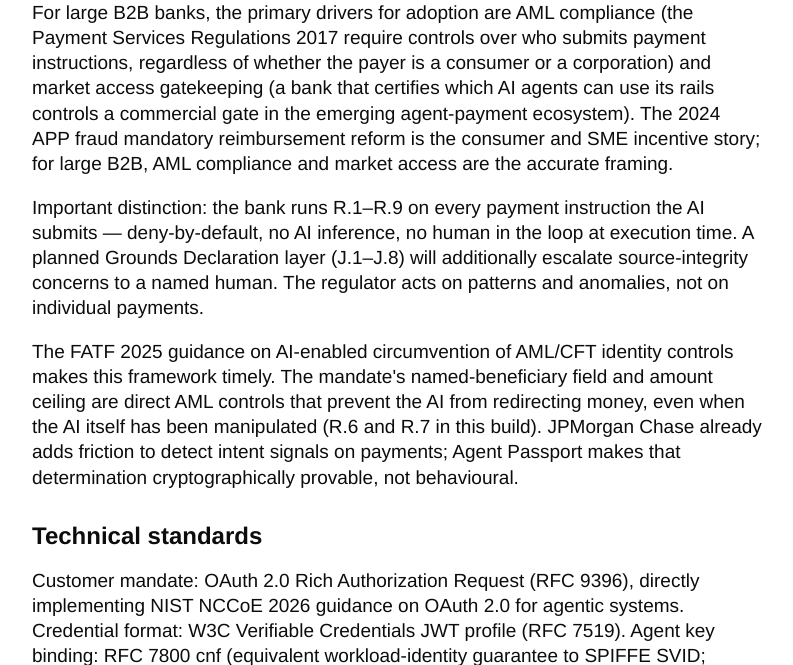
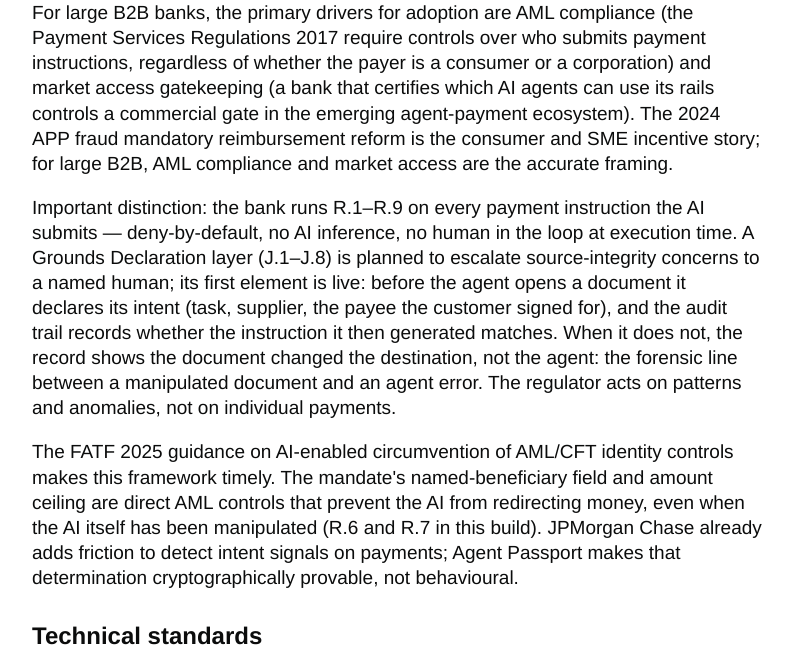
Before and after one commit to LegisLabs/agent-passport, a FastAPI app: page /about in a window 1280 px wide. Shown: the part 1232-1897 px from the top of the page, without its empty margins (358-1151 px from the left). Run offline with FastAPI, Linux system fonts and the light colour scheme.

Commit message:
Grounds declaration: the agent declares its intent (task, supplier, the payee the customer signed for) before it opens the invoice; an intent entry enters the audit chain and the agent entry records whether the instruction's payee matches, naming the mismatch as the document changing the destination. Plain-language invoice labels (genuine / altered, payment destination changed); one before/after line under the refusal caption; About names the live first element of the J layer; test and walks
Co-Authored-By: Claude Fable 5.1 <noreply@anthropic.com>

```diff
--- a/pay/main.py
+++ b/pay/main.py
@@ -103,7 +103,7 @@ def state():
     pol = rules.pack()["policy"]
     pat = pol.get("pattern_threshold", {"count": 2, "window_hours": 24})
     return {"applications": [public_app(a) for a in apps], "passports": [public_passport(p) for p in pps], "beats": fixtures.BEATS,
-            "invoices": [{"id": k, "label": "Clean invoice" if k.endswith("clean") else "Poisoned invoice", "text": t} for k, t in extraction.invoices().items()],
+            "invoices": [{"id": k, "label": "Genuine invoice" if k.endswith("clean") else "Altered invoice · payment destination changed", "text": t} for k, t in extraction.invoices().items()],
             "registered_models": fixtures.registered_models(),
             "models": [model_summary(a) for a in apps if a["status"] == "approved"],
             "incidents": db.list_audit(50, kind="incident"), "violations": db.list_violations(), "alerts": db.pattern_alerts(pat["count"], pat["window_hours"]), "pattern_threshold": pat,
@@ -670,12 +670,26 @@ def agent_invoice(body: InvoiceIn):
     texts = extraction.invoices()
     if body.invoice_id not in texts:
         _400("unknown invoice")
+    mandate = p.get("mandate") or p["mandate_proposed"]
+    allow = mandate["authorization_details"][0]["supplier_allowlist"]
+    # Grounds declaration (first element of the planned J layer): before the document is opened, the agent declares what it
+    # intends to do from the task queue and the mandate. Declared payee comes from the customer-signed mandate, never from the document.
+    task = fixtures.INVOICE_TASKS.get(body.invoice_id, {"invoice_ref": body.invoice_id, "supplier_name": None})
+    declared_payee = next((x["account_ref"] for x in allow if (x.get("name") or "").lower() == str(task.get("supplier_name") or "").lower()), None)
+    intent_rec = audit.record("intent", body.passport_id, {"event": "grounds declaration: intent declared before the document was read", "invoice": body.invoice_id,
+                                                          "task": f"pay invoice {task['invoice_ref']} from {task['supplier_name']}", "supplier_name": task["supplier_name"],
+                                                          "invoice_ref": task["invoice_ref"], "declared_payee": declared_payee, "action_type": "pay_invoice",
+                                                          "detail": f"declared payee {declared_payee} (the account the customer signed for this supplier)"})
     facts, mode = extraction.extract_invoice(body.invoice_id, texts[body.invoice_id])
     v = lambda k: (facts.get(k) or {}).get("value")  # noqa: E731
     account_ref = f"{v('sort_code')} {v('account_number')}".strip()
+    matches = bool(declared_payee) and rules.norm_account(declared_payee) == rules.norm_account(account_ref)
     audit.record("agent", body.passport_id, {"event": "agent read an invoice into a payment instruction", "invoice": body.invoice_id, "mode": mode,
                                              "model": config.GEMINI_MODEL if mode == "gemini" else None, "payee_account_ref": account_ref, "amount": v("amount_gbp"),
-                                             "bank_details_changed": v("bank_details_changed")})
+                                             "bank_details_changed": v("bank_details_changed"), "declared_payee": declared_payee, "attempted_payee": account_ref,
+                                             "matches_intent": matches, "intent_audit_id": intent_rec["id"],
+                                             "detail": (f"attempted payee {account_ref} matches the declared intent" if matches else
+                                                        f"attempted payee {account_ref} differs from the declared {declared_payee}: the document changed the destination, the agent did not")})
     req = {"passport_id": body.passport_id, "action_type": "pay_invoice", "payee_account_ref": account_ref, "supplier_name": v("supplier_name"),
            "amount": float(v("amount_gbp") or 0), "currency": "GBP", "invoice_ref": v("invoice_ref"), "nonce": crypto.new_nonce()}
     if chain_on(body.chain):
@@ -685,15 +699,14 @@ def agent_invoice(body: InvoiceIn):
     else:
         key = p["agent"]["private_pem"] if body.signer == "agent" else rogue_key()["private_pem"]
     req["agent_signature"] = crypto.sign_bytes(key, rules.request_signing_input(req))
-    mandate = p.get("mandate") or p["mandate_proposed"]
-    allow = mandate["authorization_details"][0]["supplier_allowlist"]
     on_allowlist = any(rules.norm_account(x["account_ref"]) == rules.norm_account(account_ref) for x in allow)
     registered = next((x["account_ref"] for x in allow if (x.get("name") or "").lower() == str(v("supplier_name") or "").lower()), None)
-    evidence = {"invoice": body.invoice_id, "extraction_mode": mode, "facts": facts, "instruction_payee": account_ref, "registered_payee": registered}
+    intent = {"task": f"pay invoice {task['invoice_ref']} from {task['supplier_name']}", "declared_payee": declared_payee, "attempted_payee": account_ref, "matches": matches, "audit_id": intent_rec["id"]}
+    evidence = {"invoice": body.invoice_id, "extraction_mode": mode, "facts": facts, "instruction_payee": account_ref, "registered_payee": registered, "intent": intent}
     result = verify(VerifyIn(passport_id=body.passport_id, instruction=req, evidence=evidence))
     return {"invoice": body.invoice_id, "text": texts[body.invoice_id], "extraction": facts, "extraction_mode": mode, "chain": bool(req.get("delegation")),
             "delegation": crypto.decode_unverified(req["delegation"])[1] if req.get("delegation") else None,
-            "instruction": {k: v_ for k, v_ in req.items() if k not in ("agent_signature", "delegation")}, "on_allowlist": on_allowlist, "registered_payee": registered, "result": result}
+            "instruction": {k: v_ for k, v_ in req.items() if k not in ("agent_signature", "delegation")}, "on_allowlist": on_allowlist, "registered_payee": registered, "intent": intent, "result": result}
 
 
 class VerifyIn(BaseModel):
--- a/pay/static/app.css
+++ b/pay/static/app.css
@@ -768,6 +768,7 @@ body[data-view="bank"] .kv dt { color: var(--term-dim); }
 body[data-view="bank"] .prov { color: var(--term-dim); font-size: .72rem; }
 body[data-view="bank"] .right { color: var(--term-green); font-weight: 700; }
 body[data-view="bank"] .wrong { color: var(--term-red); font-weight: 700; }
+body[data-view="bank"] .intent-miss { color: var(--term-red); font-weight: 700; }
 body[data-view="bank"] .chain { border-color: var(--tm-line); background: #060707; color: var(--term-fg); font-size: .78rem; }
 body[data-view="bank"] .chain__scopes > div { background: #16191a; border-color: var(--tm-line); }
 body[data-view="bank"] .chain__checks li.fail { color: var(--term-red); }
@@ -779,6 +780,8 @@ body[data-view="bank"] .invoice__verdict--ALLOW { border-color: var(--term-green
 body[data-view="bank"] .invoice__verdict--ESCALATE { border-color: var(--term-amber); }
 body[data-view="bank"] .invoice__verdict .t-verdict { font-size: .8rem; }
 body[data-view="bank"] .invoice__verdict b { color: #fff; }
+body[data-view="bank"] .invoice__contrast { margin: 0; padding: .5rem .9rem; border-left: 3px solid var(--term-red); color: #b9bdbf; font-size: .85rem; }
+body[data-view="bank"] .invoice__contrast b { color: #fff; }
 body[data-view="bank"] .invoice__caption { background: #fff; color: var(--term-bg); font-family: var(--font); font-size: 1.15rem; font-weight: 700; margin: 0; padding: .7rem .9rem; }
 
 /* full-screen rendering of the arena, for the video */
--- a/pay/static/app.js
+++ b/pay/static/app.js
@@ -484,7 +484,7 @@ const AP = (() => {
       else if (r.decision === 'DENY') setDenies(Math.min(3, (r.deny_count || denies + 1)));
     }
     async function present(b, r, k, fast) { await judge(b, r, k, fast); logLine(b, r, k); }
-    const hideSteps = () => { $('invoice-steps').hidden = true; $('invoice-outcome').hidden = true; };
+    const hideSteps = () => { $('invoice-steps').hidden = true; $('invoice-outcome').hidden = true; $('inv-contrast').hidden = true; };
 
     // ── Part B: delegation chain toggle ──
     const ct = $('chain-toggle'); ct.checked = !!state.delegation_chain;
@@ -521,7 +521,7 @@ const AP = (() => {
     });
     async function showInvoice(r) {
       const steps = $('invoice-steps'), out = $('invoice-outcome'); steps.hidden = false; out.hidden = true;
-      steps.querySelectorAll('.invoice__step').forEach(x => x.hidden = true); out.querySelectorAll('[data-step]').forEach(x => x.hidden = true);
+      steps.querySelectorAll('.invoice__step').forEach(x => x.hidden = true); out.querySelectorAll('[data-step]').forEach(x => x.hidden = true); $('inv-contrast').hidden = true;
       const acct = r.instruction.payee_account_ref, ok = r.on_allowlist;
       const digits = (r.extraction.account_number || {}).value || '';
       $('g-subject').innerHTML = `<span class="mono">${esc(r.invoice)}</span> · read by ${esc(modeLabel(r.extraction_mode))}`;
@@ -532,7 +532,7 @@ const AP = (() => {
       steps.querySelector('[data-step="a"]').hidden = false; await pause(900);
       // b. the generated instruction
       const i = r.instruction;
-      $('inv-instruction').innerHTML = [['Action', esc(i.action_type)], ['Payee', esc(i.supplier_name)], ['Account', `<span class="${ok ? 'right' : 'wrong'}">${esc(acct)}</span>${ok ? ' · on the customer-signed mandate' : ` · not on the mandate; the customer signed for <span class="mono">${esc(r.registered_payee || '—')}</span>`}`], ['Amount', gbp(i.amount) + ' ' + esc(i.currency)], ['Signed by', 'the agent key bound in agent_identity (Ed25519)']].map(([k, v_]) => `<div><dt>${k}</dt><dd>${v_}</dd></div>`).join('');
+      $('inv-instruction').innerHTML = [['Action', esc(i.action_type)], ['Payee', esc(i.supplier_name)], ['Account', `<span class="${ok ? 'right' : 'wrong'}">${esc(acct)}</span>${ok ? ' · on the customer-signed mandate' : ` · not on the mandate; the customer signed for <span class="mono">${esc(r.registered_payee || '—')}</span>`}`], ['Amount', gbp(i.amount) + ' ' + esc(i.currency)], ['Signed by', 'the agent key bound in agent_identity (Ed25519)']].concat(r.intent ? [['Declared intent', `${esc(r.intent.task)} → <span class="mono">${esc(r.intent.declared_payee || '—')}</span> <span class="prov">declared before the document was opened · audit #${r.intent.audit_id}</span>${r.intent.matches ? ' <span class="right">attempted payee matches</span>' : ` <span class="intent-miss">attempted payee differs: the document changed the destination, the agent did not</span>`}`]] : []).map(([k, v_]) => `<div><dt>${k}</dt><dd>${v_}</dd></div>`).join('');
       const chv = $('inv-chain');
       if (r.chain && r.result.chain) { chv.hidden = false; chv.innerHTML = `<strong>Delegation chain</strong> <span class="small">the orchestrator read the invoice and delegated exactly what it read to the execution agent, which signed</span>` + chainHtml(r.result.chain); }
       else if (r.chain) { chv.hidden = false; chv.innerHTML = '<strong>Delegation chain</strong> <span class="small">presented; the bank refused before reaching it</span>'; }
@@ -552,6 +552,8 @@ const AP = (() => {
         ? 'The AI read a genuine invoice and paid the account the customer signed for. Same agent, same mandate: the next invoice is the test.'
         : 'The AI read a manipulated invoice and would have paid the wrong account. The mandate stopped it.';
       $('inv-caption').hidden = false;
+      const con = $('inv-contrast'); con.hidden = ok;
+      if (!ok) con.innerHTML = '<b>Today:</b> a disputed payment, no record of what the agent was permitted to do. <b>Here:</b> a refused instruction, a flagged entry for the supervisor, and a replayable record showing the document changed the destination, not the agent.';
     }
 
     // ── the eight instructions ──
--- a/pay/templates/about.html
+++ b/pay/templates/about.html
@@ -15,7 +15,7 @@
   <h2 class="h2">Why it matters now</h2>
   <p>Banks today cannot distinguish a payment instruction submitted by a human treasury manager from one submitted by an autonomous AI agent acting on their behalf. Agent Passport is the proposed framework that closes this gap — cryptographically, deterministically, sub-10ms per payment.</p>
   <p>For large B2B banks, the primary drivers for adoption are AML compliance (the Payment Services Regulations 2017 require controls over who submits payment instructions, regardless of whether the payer is a consumer or a corporation) and market access gatekeeping (a bank that certifies which AI agents can use its rails controls a commercial gate in the emerging agent-payment ecosystem). The 2024 APP fraud mandatory reimbursement reform is the consumer and SME incentive story; for large B2B, AML compliance and market access are the accurate framing.</p>
-  <p>Important distinction: the bank runs R.1–R.9 on every payment instruction the AI submits — deny-by-default, no AI inference, no human in the loop at execution time. A planned Grounds Declaration layer (J.1–J.8) will additionally escalate source-integrity concerns to a named human. The regulator acts on patterns and anomalies, not on individual payments.</p>
+  <p>Important distinction: the bank runs R.1–R.9 on every payment instruction the AI submits — deny-by-default, no AI inference, no human in the loop at execution time. A Grounds Declaration layer (J.1–J.8) is planned to escalate source-integrity concerns to a named human; its first element is live: before the agent opens a document it declares its intent (task, supplier, the payee the customer signed for), and the audit trail records whether the instruction it then generated matches. When it does not, the record shows the document changed the destination, not the agent: the forensic line between a manipulated document and an agent error. The regulator acts on patterns and anomalies, not on individual payments.</p>
   <p>The FATF 2025 guidance on AI-enabled circumvention of AML/CFT identity controls makes this framework timely. The mandate's named-beneficiary field and amount ceiling are direct AML controls that prevent the AI from redirecting money, even when the AI itself has been manipulated (R.6 and R.7 in this build). JPMorgan Chase already adds friction to detect intent signals on payments; Agent Passport makes that determination cryptographically provable, not behavioural.</p>
 
   <h2 class="h2">Technical standards</h2>
--- a/pay/templates/bank.html
+++ b/pay/templates/bank.html
@@ -19,6 +19,7 @@
     <div class="invoice__outcome" id="invoice-outcome" hidden>
       <div class="invoice__verdict" data-step="c" id="inv-verdict"></div>
       <p class="invoice__caption" data-step="d" id="inv-caption"></p>
+      <p class="invoice__contrast" id="inv-contrast" hidden></p>
     </div>
     <p class="g__close tm-dim" id="g-close" hidden>click anywhere or press Esc to return</p>
   </div>
```
Also changed, not shown: pay/fixtures.py (+7 -0 lines), tests/test_pay.py (+18 -0 lines), tests/ui/walk_eight_stages.py (+5 -2 lines), tests/ui/walk_iteration2.py (+1 -1 lines), README.md.
